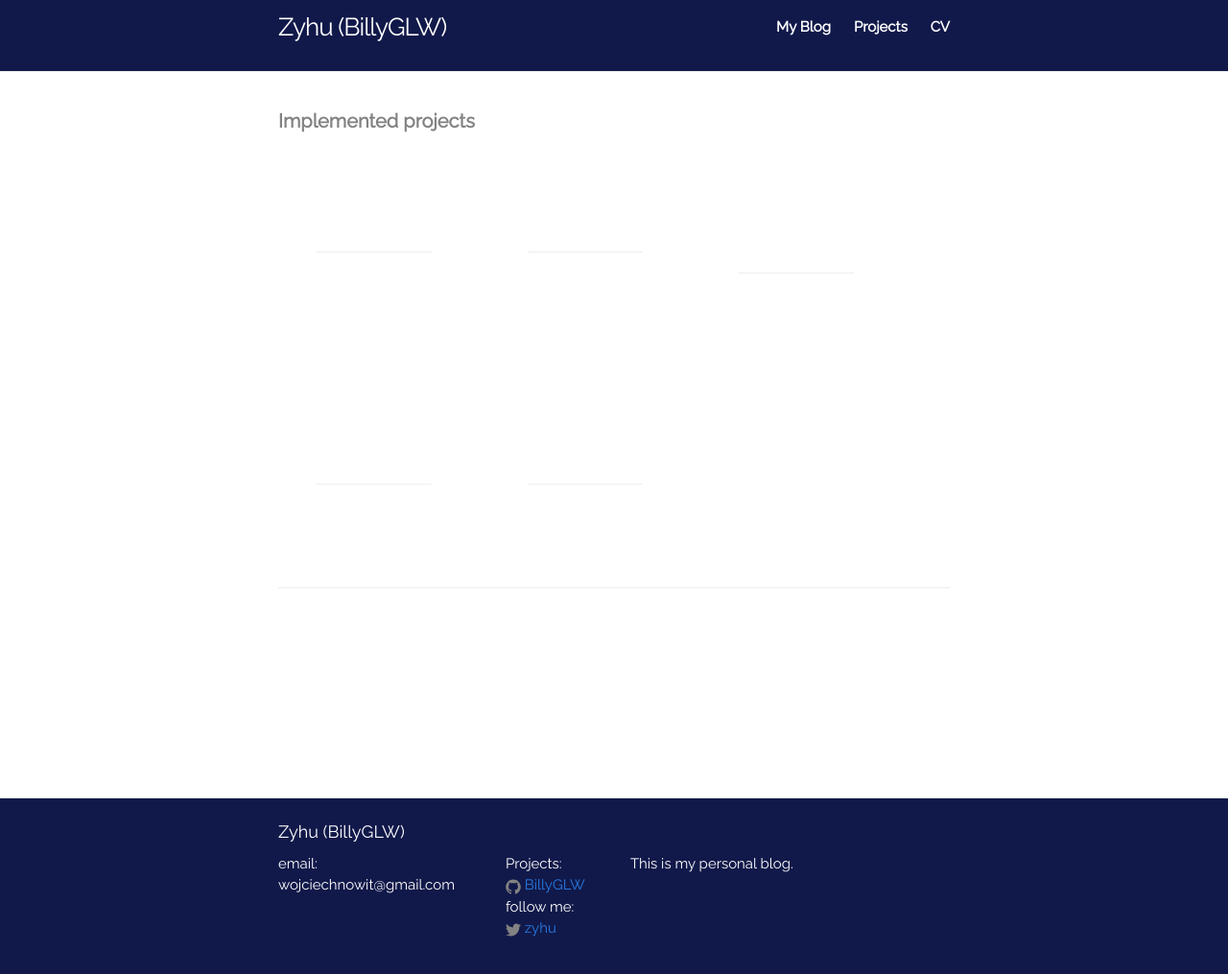
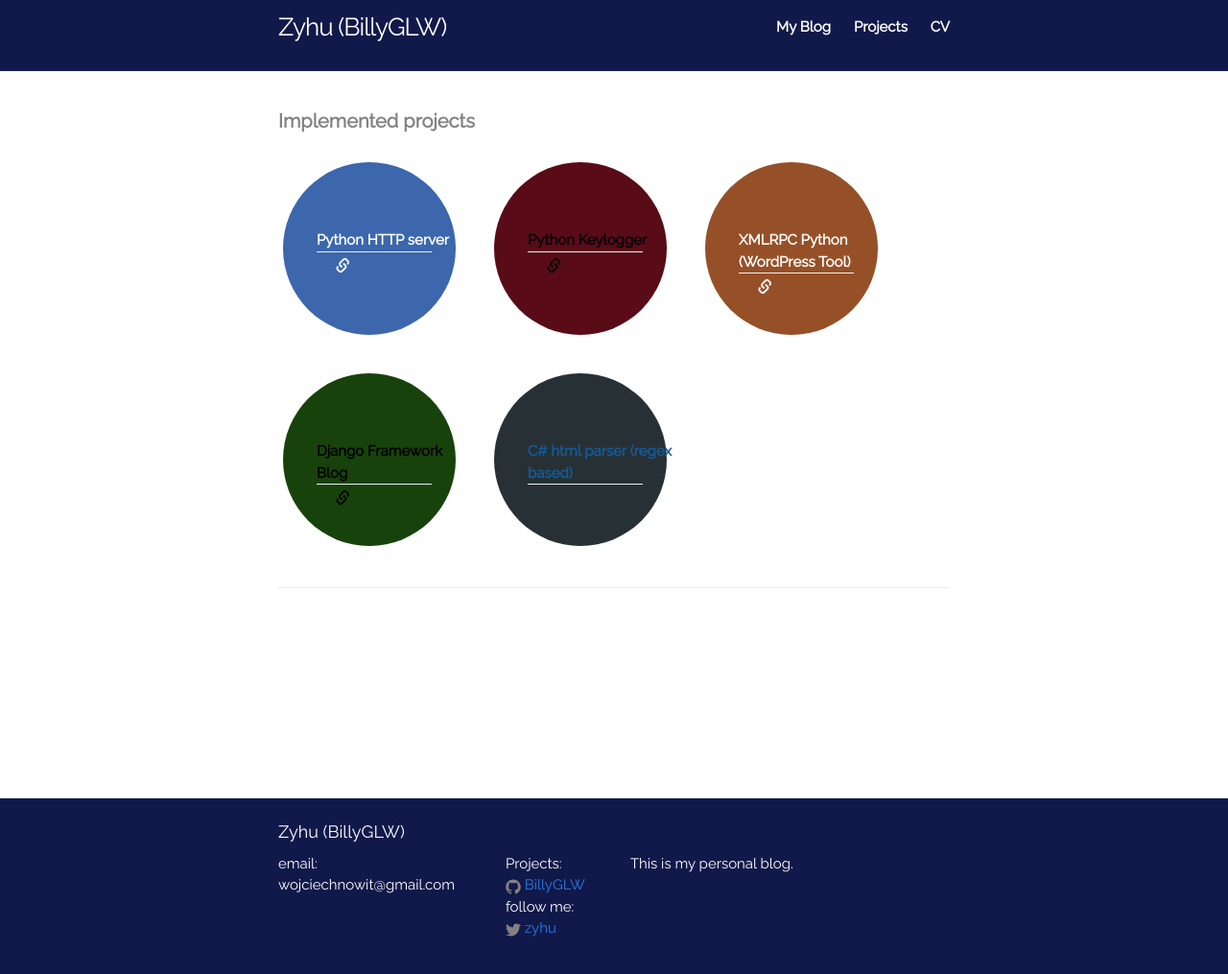
Before and after one commit to BillyGLW/BillyGLW.github.io, a Jekyll site: the page built from Projects.html, in a window 1280 px wide and 1029 px high. Shown: the top 1015 px of the window at 96% size. Built offline with Jekyll 4.4.1, drawn with Linux system fonts in a browser that asks for light colours; nearby versions of some CDN libraries.

Commit message:
css file update

```diff
--- a/static/css/projects.css
+++ b/static/css/projects.css
@@ -16,73 +16,64 @@
     color: white;
 }
 
-/* iips-app */
+/* python-http */
 
-.card-iips-app {
-    background-color: #125c9c;
+.python-http {
+    background-color: #3c67ad;
 }
-.card-iips-app:hover {
-    background-color: rgba(18, 92, 156, 0.6);
+.python-http:hover {
+    background-color: #3c5cad;
 }
-.card-iips-app .name {
+.v .name {
     color: #FFD53E;
 }
 
-/* gitoscope */
+/* python-keylogger */
 
-.card-gitoscope {
-    background-color: #f7e540;
+.python-keylogger {
+    background-color: #590b18;
 }
-.card-gitoscope:hover {
-    background-color: rgba(247, 229, 64, 0.6);
+.python-keylogger:hover {
+    background-color: #560614;
 }
-.card-gitoscope .name {
+.python-keylogger .name {
     color: #000;
 }
 
-/* sjdownloader */
+/* python-xmlrpc */
 
-.card-sjdl {
-    background-color: #00a2e8;
+.python-xmlrpc {
+    background-color: #965028;
 }
-.card-sjdl:hover {
-    background-color: rgba(0, 162, 232, 0.6);
+.python-xmlrpc:hover {
+    background-color: #773c1a;
 }
 
-/* drop to slack */
+/* python-django */
 
-.card-slack {
-    background-color: #d91852;
+.python-django {
+    background-color: #18420b;
 }
-.card-slack:hover {
-    background-color: rgba(217, 24, 82, 0.6);
+.python-django:hover {
+    background-color: #20590e;
 }
-.card-slack .name {
+.python-django .name {
     color: black;
 }
 
-/* cryptanalyzer */
+/* c-web-parser */
 
-.card-crypt {
-    background-color: rgba(85, 85, 85, 0.8);
+.c-web-parser {
+    background-color: #273135;
 }
-.card-crypt:hover {
-    background-color: rgba(85, 85, 85, 0.6);
+.c-web-parser:hover {
+    background-color: #27383f;
 }
-.card-crypt .name {
+.c-web-parser .name {
     color: #125c9c;
 }
 
-/* py-google-auth */
-.card-py-google {
-    background-color: #FBBC05;
-}
-.card-py-google:hover {
-    background-color: #FFD53E;
-}
-.card-py-google .name {
-    color: #4285F4;
-}
+
 .open-source > div{
     background-color: #04B4AE;
     margin: 10px 5px;
```
Also changed, not shown: _projects/1pythonhttpserver.md (+1 -1 lines).
